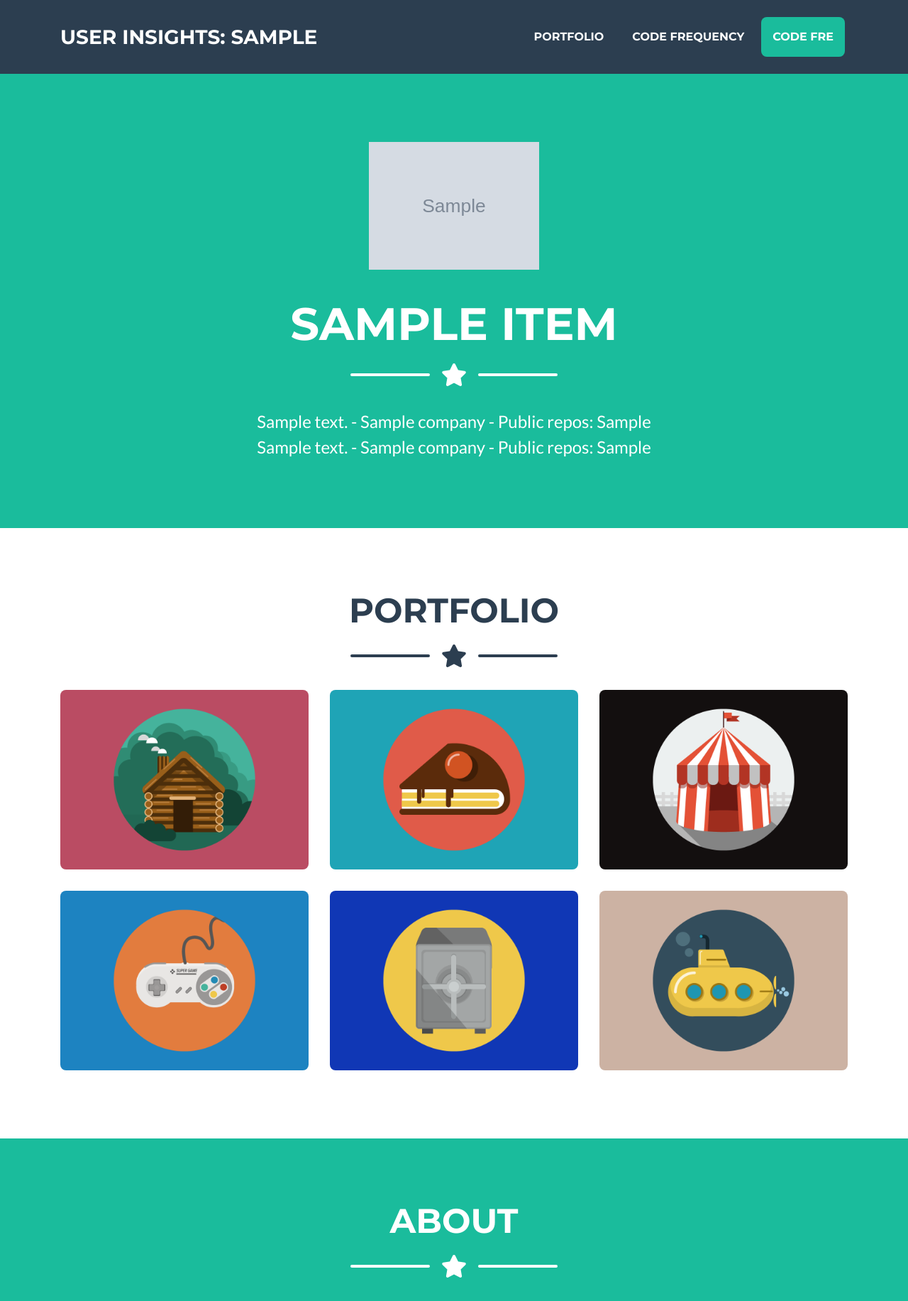
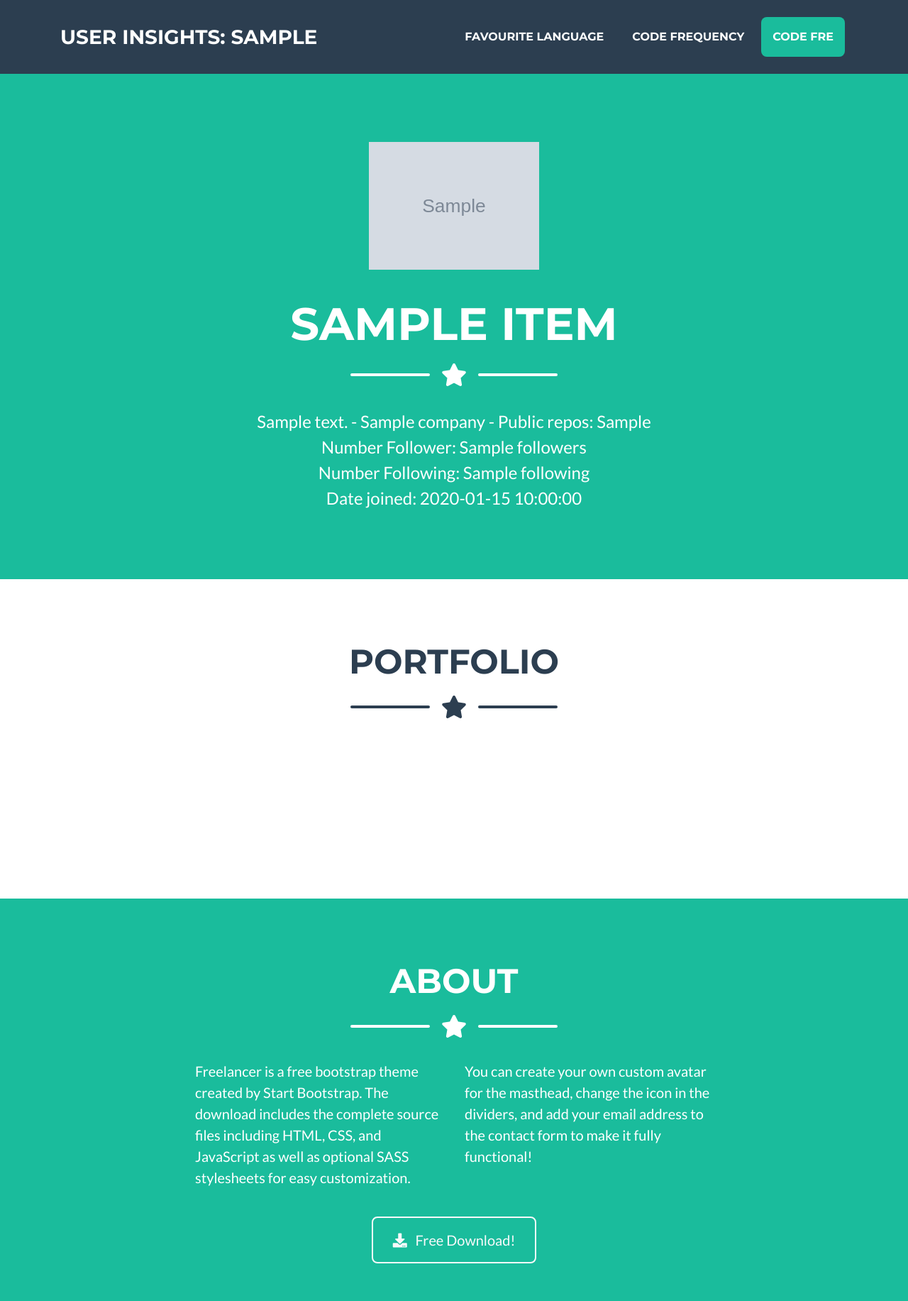
Before and after one commit to damminhtien/github-user-analysis, a Flask app: page / in a window 1280 px wide. Shown: the top 1833 px of the page at 71% size. Run offline with Flask 2, Linux system fonts and the light colour scheme; grey boxes marked "Sample" are stand-in pictures; a database or web service that is not in the repository returns one stand-in record (values such as "Sample title"); data that the repository does not hold is empty; a map, chart or similar area stays blank; some libraries are stand-ins or nearby versions.

Commit message:
add user info

```diff
--- a/index.py
+++ b/index.py
@@ -10,23 +10,31 @@ authentication = HTTPBasicAuth(username, password)
 target_user = 'damminhtien'
 
 
+def fetch_user(target_user):
+	user_data = requests.get('https://api.github.com/users/' + target_user, auth = authentication).json()
+	data = {}
+	data['login'] = user_data['login']
+	data['name'] = user_data['name']
+	data['avatar_url'] = user_data['avatar_url']
+	data['company'] = user_data['company']
+	data['bio'] = user_data['bio']
+	data['public_repos'] = user_data['public_repos']
+	data['followers'] = user_data['followers']
+	data['following'] = user_data['following']
+	data['created_at'] = user_data['created_at']
+
+	return data
+
+
 @app.route('/')
 def index():
 	data = {}
+	error = {}
+
 	try:
-	    user_data = requests.get('https://api.github.com/users/' + target_user, auth = authentication).json()
-	    data['user'] = {}
-	    data['user']['login'] = user_data['login']
-	    data['user']['name'] = user_data['name']
-	    data['user']['avatar_url'] = user_data['avatar_url']
-	    data['user']['company'] = user_data['company']
-	    data['user']['bio'] = user_data['bio']
-	    data['user']['public_repos'] = user_data['public_repos']
-	    data['user']['followers'] = user_data['followers']
-	    data['user']['following'] = user_data['following']
-	    data['user']['created_at'] = user_data['created_at']
+	    data['user'] = fetch_user(target_user)
 	except Exception as e:
-		return str(e)
+		error['fetch_user'] = str(e)
 
 	return render_template('index.html', data=data)
 
--- a/templates/index.html
+++ b/templates/index.html
@@ -27,7 +27,7 @@
             <div class="collapse navbar-collapse" id="navbarResponsive">
                 <ul class="navbar-nav ml-auto">
                     <li class="nav-item mx-0 mx-lg-1">
-                        <a class="nav-link py-3 px-0 px-lg-3 rounded js-scroll-trigger" href="#portfolio">Portfolio</a>
+                        <a class="nav-link py-3 px-0 px-lg-3 rounded js-scroll-trigger" href="#portfolio">Favourite Language</a>
                     </li>
                     <li class="nav-item mx-0 mx-lg-1">
                         <a class="nav-link py-3 px-0 px-lg-3 rounded js-scroll-trigger" href="#about">Code Frequency</a>
@@ -56,7 +56,9 @@
             </div>
             <!-- Masthead Subheading -->
             <p class="masthead-subheading font-weight-light mb-0">{{data.user.bio}} - {{data.user.company}} - Public repos: {{data.user.public_repos}}</p>
-            <p class="masthead-subheading font-weight-light mb-0">{{data.user.bio}} - {{data.user.company}} - Public repos: {{data.user.public_repos}}</p>
+            <p class="masthead-subheading font-weight-light mb-0">Number Follower: {{data.user.followers}}</p>
+            <p class="masthead-subheading font-weight-light mb-0">Number Following: {{data.user.following}}</p>
+            <p class="masthead-subheading font-weight-light mb-0">Date joined: {{data.user.created_at}}</p>
         </div>
     </header>
     <!-- Portfolio Section -->
@@ -72,76 +74,9 @@
                 </div>
                 <div class="divider-custom-line"></div>
             </div>
-            <!-- Portfolio Grid Items -->
-            <div class="row">
-                <!-- Portfolio Item 1 -->
-                <div class="col-md-6 col-lg-4">
-                    <div class="portfolio-item mx-auto" data-toggle="modal" data-target="#portfolioModal1">
-                        <div class="portfolio-item-caption d-flex align-items-center justify-content-center h-100 w-100">
-                            <div class="portfolio-item-caption-content text-center text-white">
-                                <i class="fas fa-plus fa-3x"></i>
-                            </div>
-                        </div>
-                        <img class="img-fluid" src="{{ url_for('static', filename = 'img/portfolio/cabin.png') }}" alt="">
-                    </div>
-                </div>
-                <!-- Portfolio Item 2 -->
-                <div class="col-md-6 col-lg-4">
-                    <div class="portfolio-item mx-auto" data-toggle="modal" data-target="#portfolioModal2">
-                        <div class="portfolio-item-caption d-flex align-items-center justify-content-center h-100 w-100">
-                            <div class="portfolio-item-caption-content text-center text-white">
-                                <i class="fas fa-plus fa-3x"></i>
-                            </div>
-                        </div>
-                        <img class="img-fluid" src="{{ url_for('static', filename = 'img/portfolio/cake.png') }}" alt="">
-                    </div>
-                </div>
-                <!-- Portfolio Item 3 -->
-                <div class="col-md-6 col-lg-4">
-                    <div class="portfolio-item mx-auto" data-toggle="modal" data-target="#portfolioModal3">
-                        <div class="portfolio-item-caption d-flex align-items-center justify-content-center h-100 w-100">
-                            <div class="portfolio-item-caption-content text-center text-white">
-                                <i class="fas fa-plus fa-3x"></i>
-                            </div>
-                        </div>
-                        <img class="img-fluid" src="{{ url_for('static', filename = 'img/portfolio/circus.png') }}" alt="">
-                    </div>
-                </div>
-                <!-- Portfolio Item 4 -->
-                <div class="col-md-6 col-lg-4">
-                    <div class="portfolio-item mx-auto" data-toggle="modal" data-target="#portfolioModal4">
-                        <div class="portfolio-item-caption d-flex align-items-center justify-content-center h-100 w-100">
-                            <div class="portfolio-item-caption-content text-center text-white">
-                                <i class="fas fa-plus fa-3x"></i>
-                            </div>
-                        </div>
-                        <img class="img-fluid" src="{{ url_for('static', filename = 'img/portfolio/game.png') }}" alt="">
-                    </div>
-                </div>
-                <!-- Portfolio Item 5 -->
-                <div class="col-md-6 col-lg-4">
-                    <div class="portfolio-item mx-auto" data-toggle="modal" data-target="#portfolioModal5">
-                        <div class="portfolio-item-caption d-flex align-items-center justify-content-center h-100 w-100">
-                            <div class="portfolio-item-caption-content text-center text-white">
-                                <i class="fas fa-plus fa-3x"></i>
-                            </div>
-                        </div>
-                        <img class="img-fluid" src="{{ url_for('static', filename = 'img/portfolio/safe.png') }}" alt="">
-                    </div>
-                </div>
-                <!-- Portfolio Item 6 -->
-                <div class="col-md-6 col-lg-4">
-                    <div class="portfolio-item mx-auto" data-toggle="modal" data-target="#portfolioModal6">
-                        <div class="portfolio-item-caption d-flex align-items-center justify-content-center h-100 w-100">
-                            <div class="portfolio-item-caption-content text-center text-white">
-                                <i class="fas fa-plus fa-3x"></i>
-                            </div>
-                        </div>
-                        <img class="img-fluid" src="{{ url_for('static', filename = 'img/portfolio/submarine.png') }}" alt="">
-                    </div>
-                </div>
-            </div>
-            <!-- /.row -->
+        </div>
+        <div class="container">
+            <canvas id="chart-code-frequency"></canvas>
         </div>
     </section>
     <!-- About Section -->
@@ -516,7 +451,46 @@
     <script src="{{ url_for('static', filename = 'js/jqBootstrapValidation.js') }}"></script>
     <script src="{{ url_for('static', filename = 'js/contact_me.js') }}"></script>
     <!-- Custom scripts for this template -->
-    <script src="{{ url_for('static', filename = 'js/freelancer.min.js') }}"></script>
+    <script src="{{ url_for('static', filename = 'js/index.js') }}"></script>
+    <script type="text/javascript">
+        var config_chart_code_frequency = {
+            type: 'pie',
+            data: {
+                datasets: [{
+                    data: [
+                        randomScalingFactor(),
+                        randomScalingFactor(),
+                        randomScalingFactor(),
+                        randomScalingFactor(),
+                        randomScalingFactor(),
+                    ],
+                    backgroundColor: [
+                        window.chartColors.red,
+                        window.chartColors.orange,
+                        window.chartColors.yellow,
+                        window.chartColors.green,
+                        window.chartColors.blue,
+                    ],
+                    label: 'Code Frequency'
+                }],
+                labels: [
+                    'Red',
+                    'Orange',
+                    'Yellow',
+                    'Green',
+                    'Blue'
+                ]
+            },
+            options: {
+                responsive: true
+            }
+        };
+
+        window.onload = function() {
+            var ctx = document.getElementById('chart-code-frequency').getContext('2d');
+            window.myPie = new Chart(ctx, config_chart_code_frequency);
+        };
+    </script>
 </body>
 
 </html>
```
Also changed, not shown: static/js/freelancer.js (deleted, +0 -63 lines), static/js/index.js (added, +63 -0 lines).
